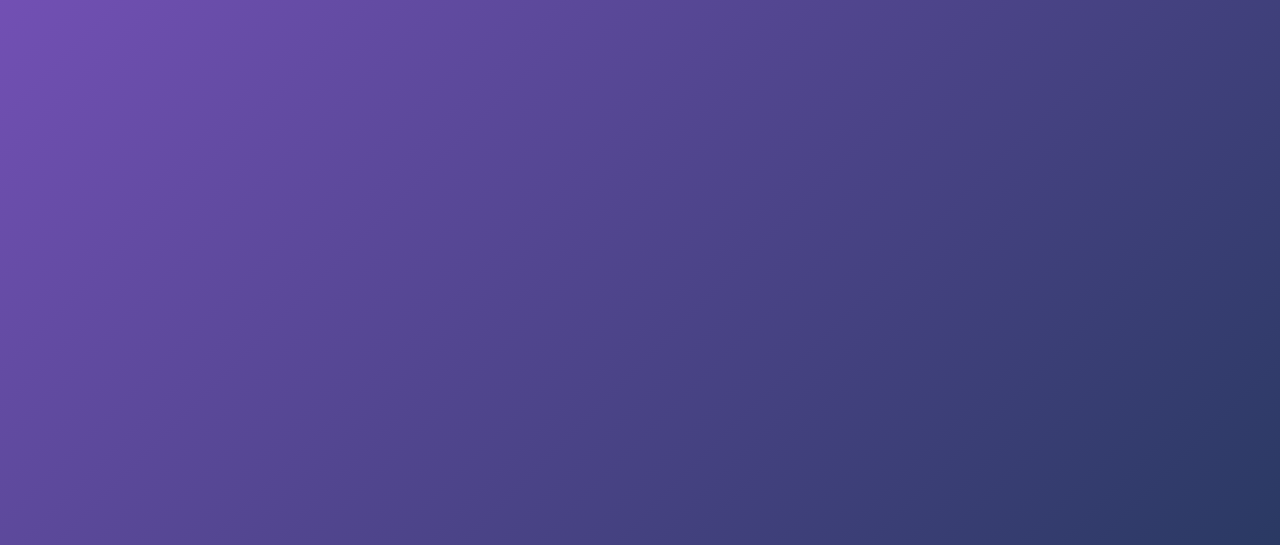
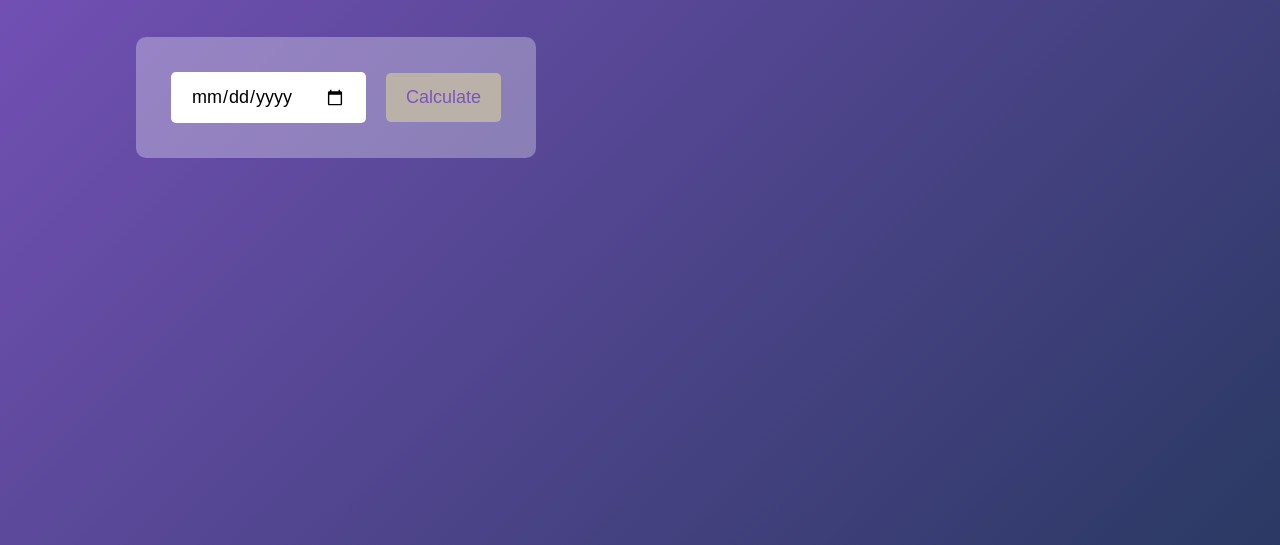
Before and after one commit to Sandunjayasekar/Age-calculator, a plain HTML site: page index.html in a window 1280 px wide. Shown: the part 255-800 px from the top of the page. Drawn offline with Linux system fonts and the light colour scheme.

Commit message:
input box styled

```diff
--- a/index.html
+++ b/index.html
@@ -10,6 +10,10 @@
     <div class="container">
         <div class="calculator">
             <h1>Simple <br><span>Age Calculator</span></h1>
+            <div class="input-box">
+                <input type="date" id="date">
+                <button>Calculate</button>
+            </div>
         </div>
 
     </div>
--- a/style.css
+++ b/style.css
@@ -28,3 +28,34 @@
 .calculator h1 span{
     color: #ffff76;
 }
+
+.input-box{
+    margin: 40px 0;
+    padding: 35px;
+    border-radius: 10px;
+    background: rgba(255, 255, 255, 0.3);
+    display: flex;
+    align-items: center;
+}
+
+.input-box input{
+    flex: 1;
+    margin-right: 20px;
+    padding: 14px 20px;
+    border: 0;
+    outline: 0;
+    font-size: 18px;
+    border-radius: 5px;
+    position: relative;
+}
+
+.input-box button{
+    border: 0;
+    outline: 0;
+    background: #bab2a8;
+    color: #7c53bf;
+    cursor: pointer;
+    padding: 14px 20px;
+    font-size: 18px;
+    border-radius: 5px;
+}
```
